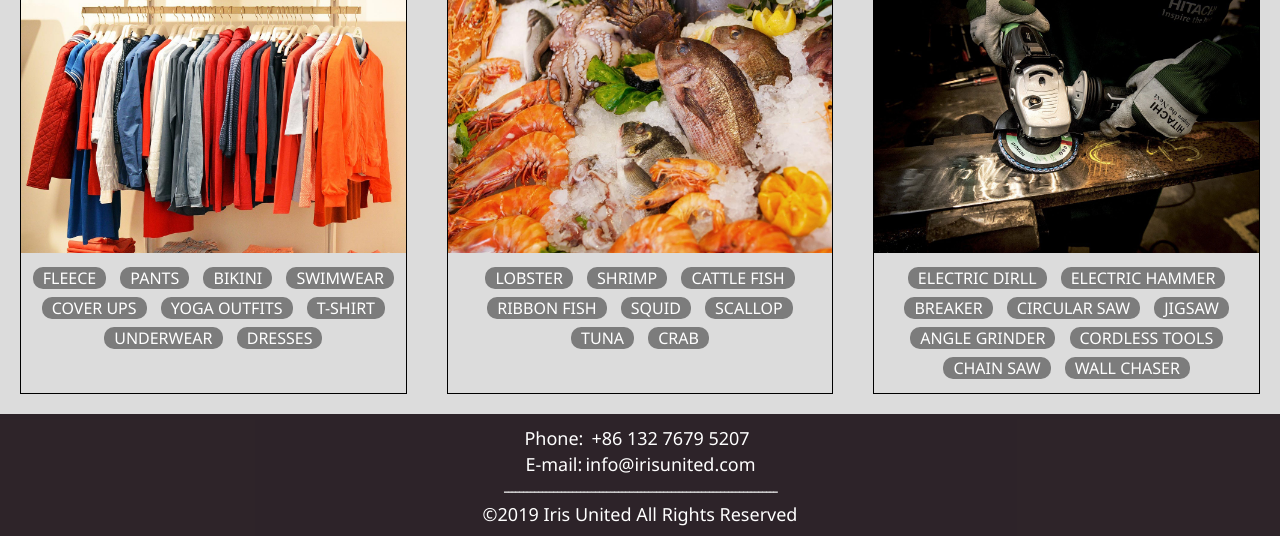
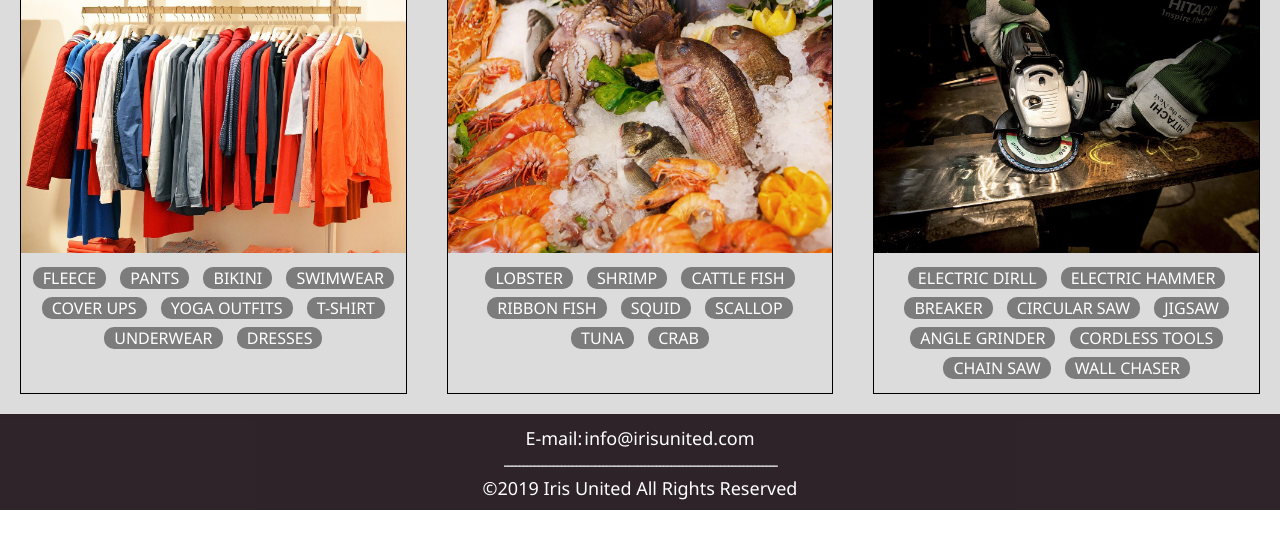
Before and after one commit to minimelon/minimelon.github.io, a plain HTML site: page index.html in a window 1280 px wide. Shown: the part 1614-2150 px from the top of the page. After the commit the page ends 2124 px from the top, so only its background shows below. Drawn offline with Linux system fonts and the light colour scheme.

Commit message:
19.06.17

```diff
--- a/index.html
+++ b/index.html
@@ -102,7 +102,6 @@
 	<footer id="footer">
 		<div>
 			<table>
-				<tr><td>Phone:</td><td>+86 132 7679 5207</td></tr>
 				<tr><td>E-mail:</td><td>info@irisunited.com</td></tr>
 			</table>
 			<div>
```
